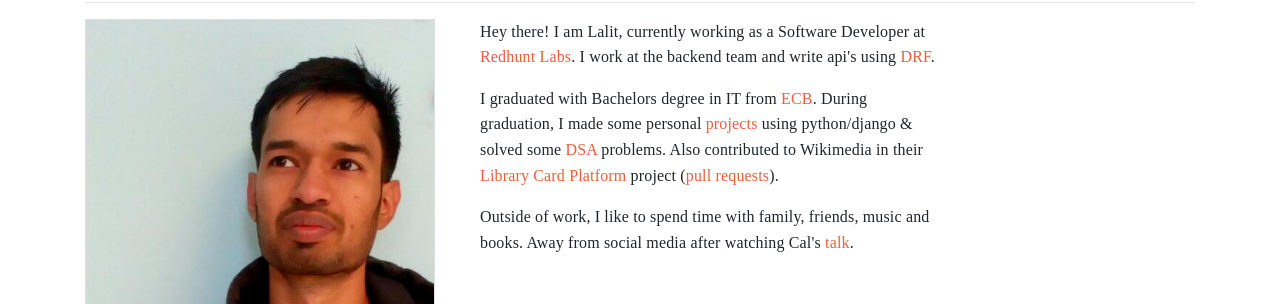
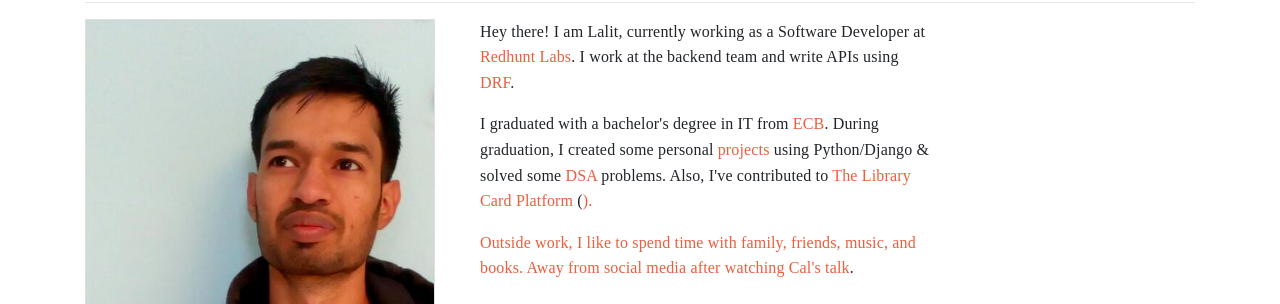
Before and after one commit to lalit97/lalit97.github.io, a plain HTML site: page index.html in a window 1280 px wide. Shown: the part 135-439 px from the top of the page. Drawn offline with Linux system fonts and the light colour scheme.

Commit message:
update index.html

```diff
--- a/index.html
+++ b/index.html
@@ -81,20 +81,13 @@
           <div class="col-md-8">
             <div class="col-md-8">
               <p>
-                Hey there! I am Lalit, currently working as a Software Developer at <a href="http://redhuntlabs.com/" target="_blank">Redhunt Labs</a>. I work at the backend team and write api's using <a href="https://www.django-rest-framework.org/" target="_blank">DRF</a>.
+                Hey there! I am Lalit, currently working as a Software Developer at <a href="http://redhuntlabs.com/" target="_blank">Redhunt Labs</a>. I work at the backend team and write APIs using <a href="https://www.django-rest-framework.org/" target="_blank">DRF</a>.
               </p>
               <p>
-                I graduated with Bachelors degree in IT
-                from
-                <a href="http://ecb.ac.in/" target="_blank">ECB</a>. During graduation, I made some personal <a href="projects.html#web-projects">projects</a>
-                using python/django & solved some
-                <a href="projects.html#dsa">DSA</a>
-                problems. Also contributed to Wikimedia in their <a href="https://wikipedialibrary.wmflabs.org/" target="_blank">Library Card Platform</a> project (<a href="https://github.com/lalit97/open-source-contributions/" target="_blank">pull requests</a>).
+                I graduated with a bachelor's degree in IT from <a href="http://ecb.ac.in/" target="_blank">ECB</a>. During graduation, I created some personal <a href="projects.html#web-projects">projects</a> using Python/Django & solved some <a href="projects.html#dsa">DSA</a> problems. Also, I've contributed to <a href="https://wikipedialibrary.wmflabs.org/" target="_blank">The Library Card Platform</a> (<a href="https://github.com/WikipediaLibrary/TWLight/pulls?q=is%3Apr+is%3Aclosed+author%3Alalit97" target="_blank">).
               </p>
               <p>
-                Outside of work, I like to spend time with family,
-                friends, music and books. Away from social media after
-                watching Cal's <a href="https://www.youtube.com/watch?v=3E7hkPZ-HTk" target="_blank">talk</a>.
+                Outside work, I like to spend time with family, friends, music, and books. Away from social media after watching <a href="https://www.youtube.com/watch?v=3E7hkPZ-HTk" target="_blank">Cal's talk</a>.
               </p>
               <br>
               <div class="find-me">
```
